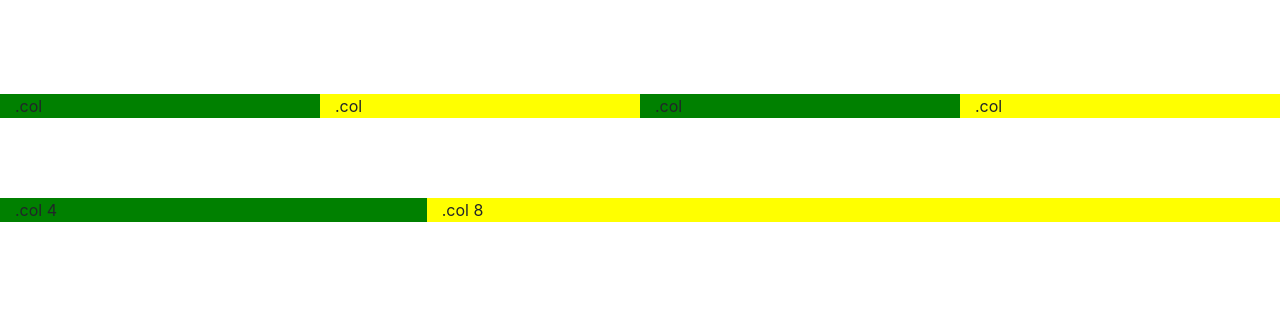
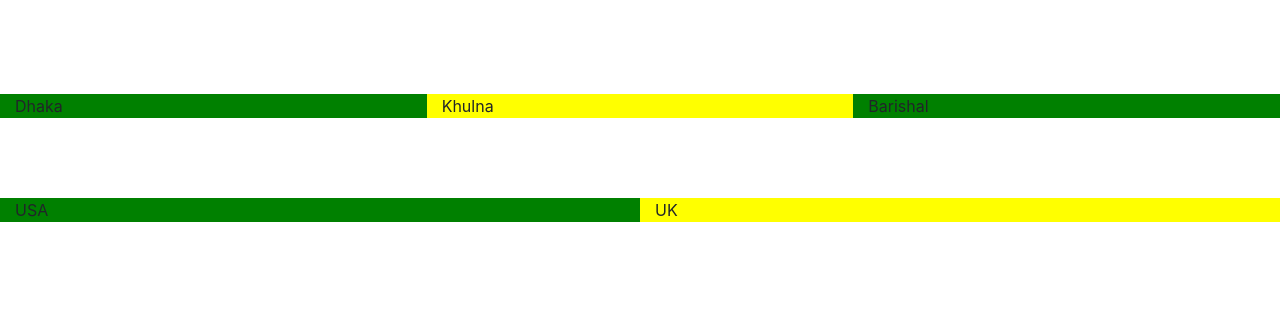
Before and after one commit to amina-rahman-ananna/boot1, a plain HTML site: page index.html in a window 1280 px wide. Shown: the part 148-460 px from the top of the page. Drawn offline with Linux system fonts and the light colour scheme; a script that the page names is missing.

Commit message:
Update index.html

```diff
--- a/index.html
+++ b/index.html
@@ -31,13 +31,10 @@
 
       <div class="row">
 
-        <div class="col-sm-3 lavendar">.col</div>
-        <div class="col-sm-3 orange">.col</div>
-        <div class="col-sm-3 lavendar">.col</div>
-        <div class="col-sm-3 orange">.col</div>
-
+        <div class="col-sm-4 lavendar">Dhaka</div>
+        <div class="col-sm-4 orange">Khulna</div>
+        <div class="col-sm-4 lavendar">Barishal</div>
       </div>
-
     </div>
 
 
@@ -48,8 +45,8 @@
 
       <div class="row">
 
-        <div class="col-sm-4 lavendar">.col 4</div>
-        <div class="col-sm-8 orange">.col 8</div>
+        <div class="col-sm-6 lavendar">USA</div>
+        <div class="col-sm-6 orange">UK</div>
 
       </div>
 
@@ -60,7 +57,7 @@
     <div class="separator">  </div>
 
     <div class="container">
-      <h1 class="display-1 text-center border p-3 my-3">Disp I</h1>
+      <h1 class="display-1 text-center border p-3 my-3" bgcolor="blue">Disp I</h1>
 
     </div>
 
```
